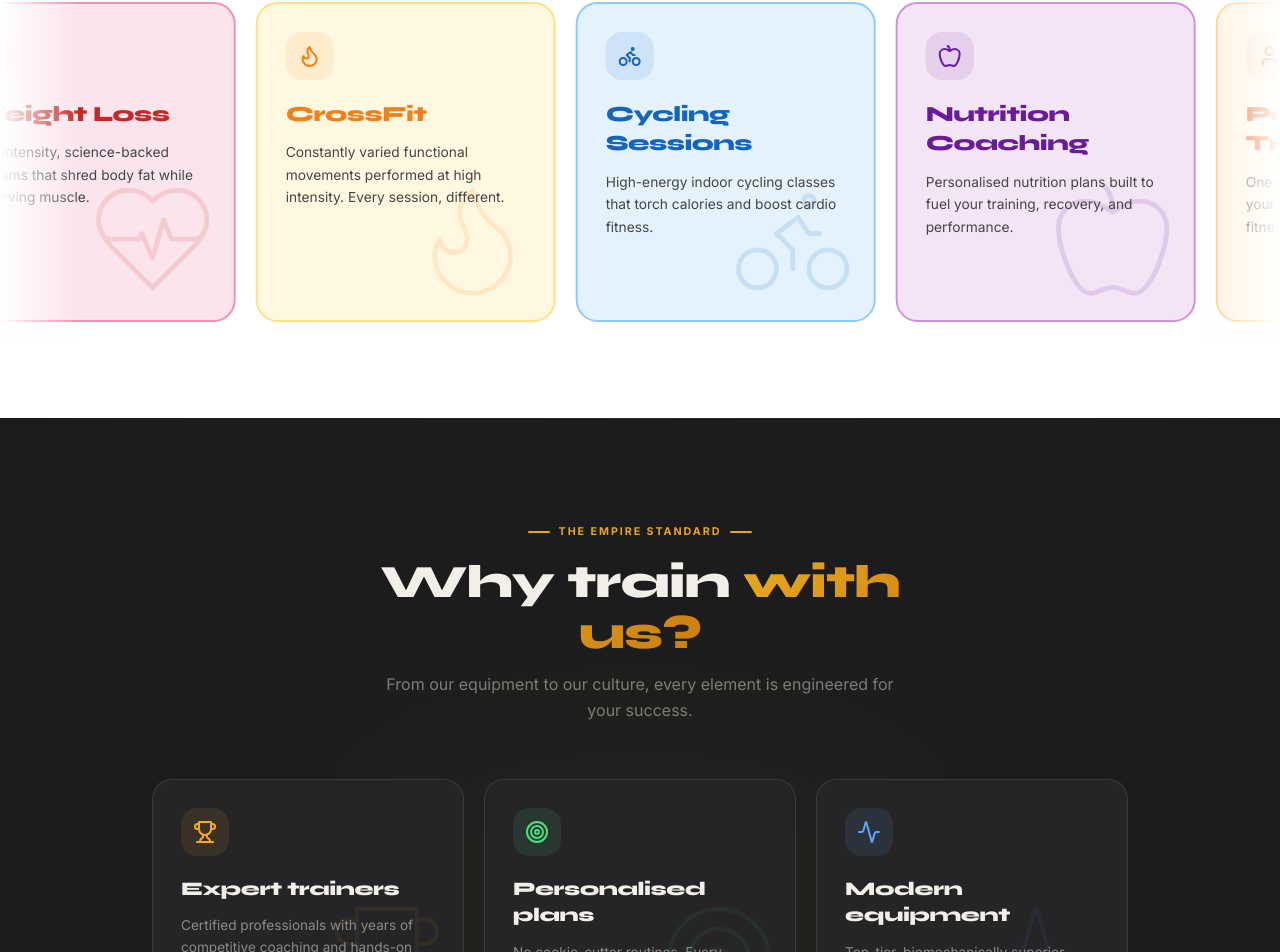
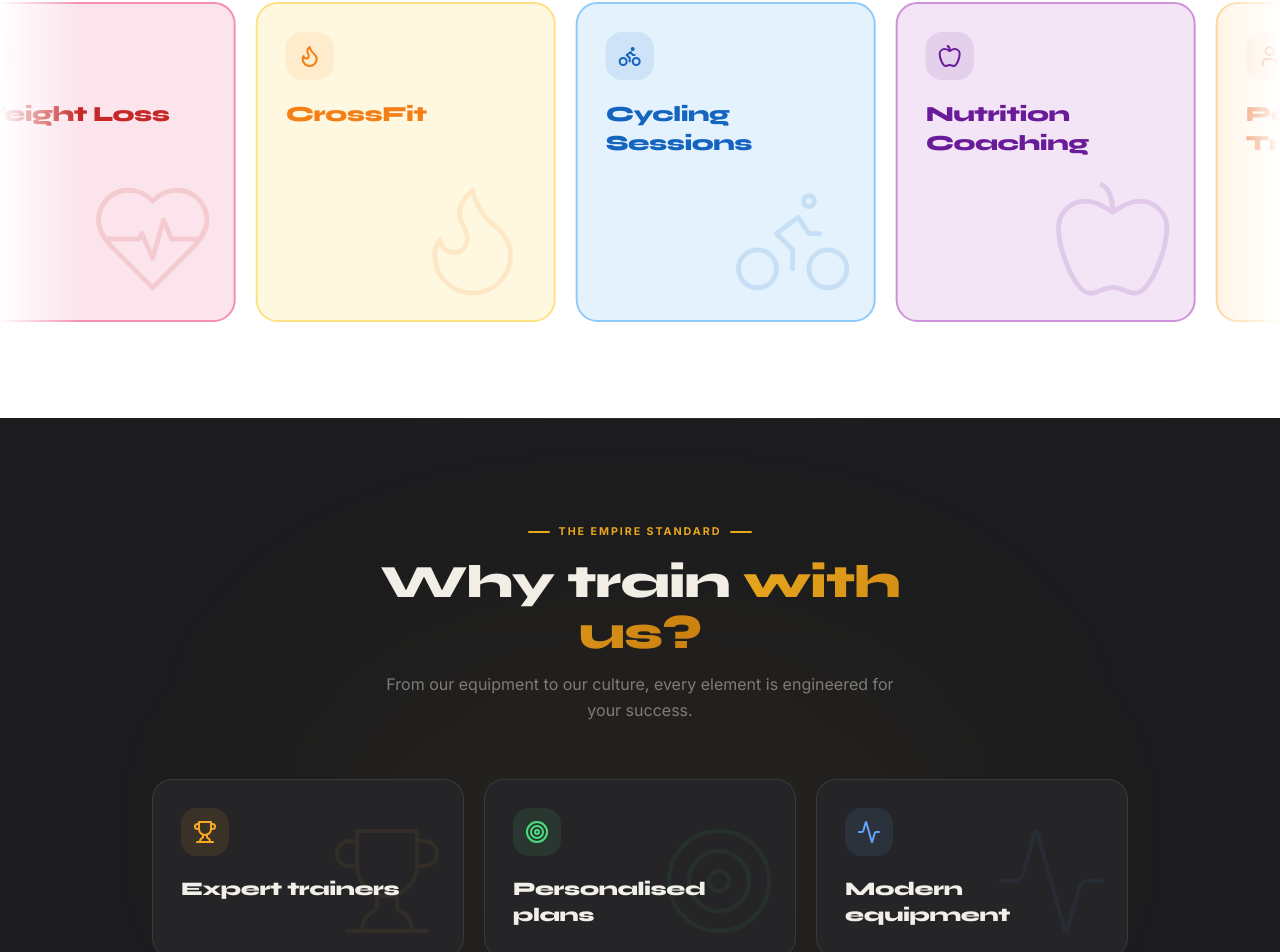
Before and after one commit to kinjal-webdev/muscle-empire, a React (Vite) app: page / in a window 1280 px wide. Shown: the part 2434-3386 px from the top of the page. Built offline with nearby package versions, Linux system fonts and the light colour scheme.

Commit message:
fix: remove desc text from services + why-train cards, keep only heading

```diff
--- a/src/components/Services.tsx
+++ b/src/components/Services.tsx
@@ -35,14 +35,11 @@ function Card({ s }: { s: typeof services[0] }) {
 
       {/* Title */}
       <h3
-        className="font-display font-black text-[1.35rem] leading-snug mb-3 z-10 relative"
+        className="font-display font-black text-[1.35rem] leading-snug z-10 relative"
         style={{ color: s.iconColor }}
       >
         {s.title}
       </h3>
-
-      {/* Desc */}
-      <p className="text-[#444] text-[0.86rem] leading-relaxed z-10 relative">{s.desc}</p>
     </div>
   );
 }
--- a/src/components/WhyChooseUs.tsx
+++ b/src/components/WhyChooseUs.tsx
@@ -125,16 +125,11 @@ function TiltCard({ r, alwaysGlow = false }: { r: typeof reasons[0]; alwaysGlow?
 
       {/* Title */}
       <h3
-        className="font-display font-black text-[1.2rem] leading-snug mb-3 z-10 relative transition-colors duration-300"
+        className="font-display font-black text-[1.2rem] leading-snug z-10 relative transition-colors duration-300"
         style={{ color: active ? r.iconColor : "#F2EFE9" }}
       >
         {r.title}
       </h3>
-
-      {/* Desc */}
-      <p className="text-[#F2EFE9]/50 text-[0.85rem] leading-relaxed z-10 relative group-hover:text-[#F2EFE9]/70 transition-colors">
-        {r.desc}
-      </p>
     </motion.div>
   );
 }
```
